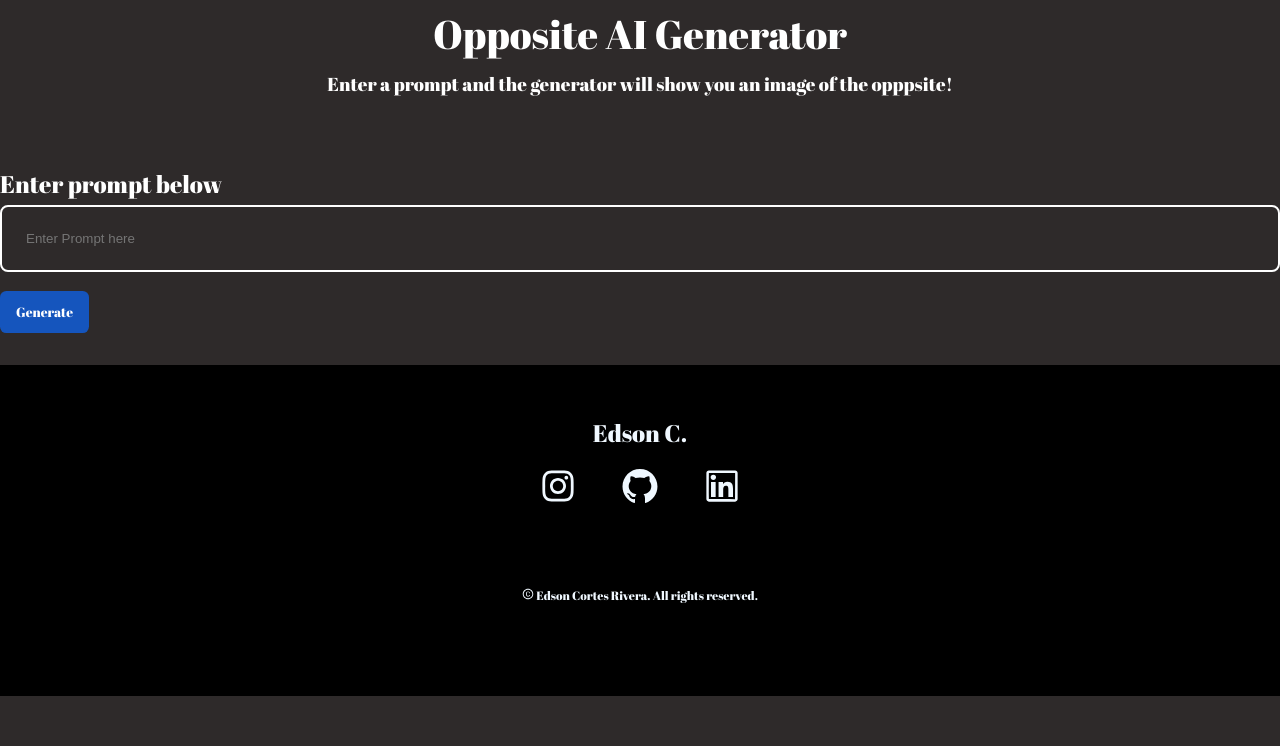
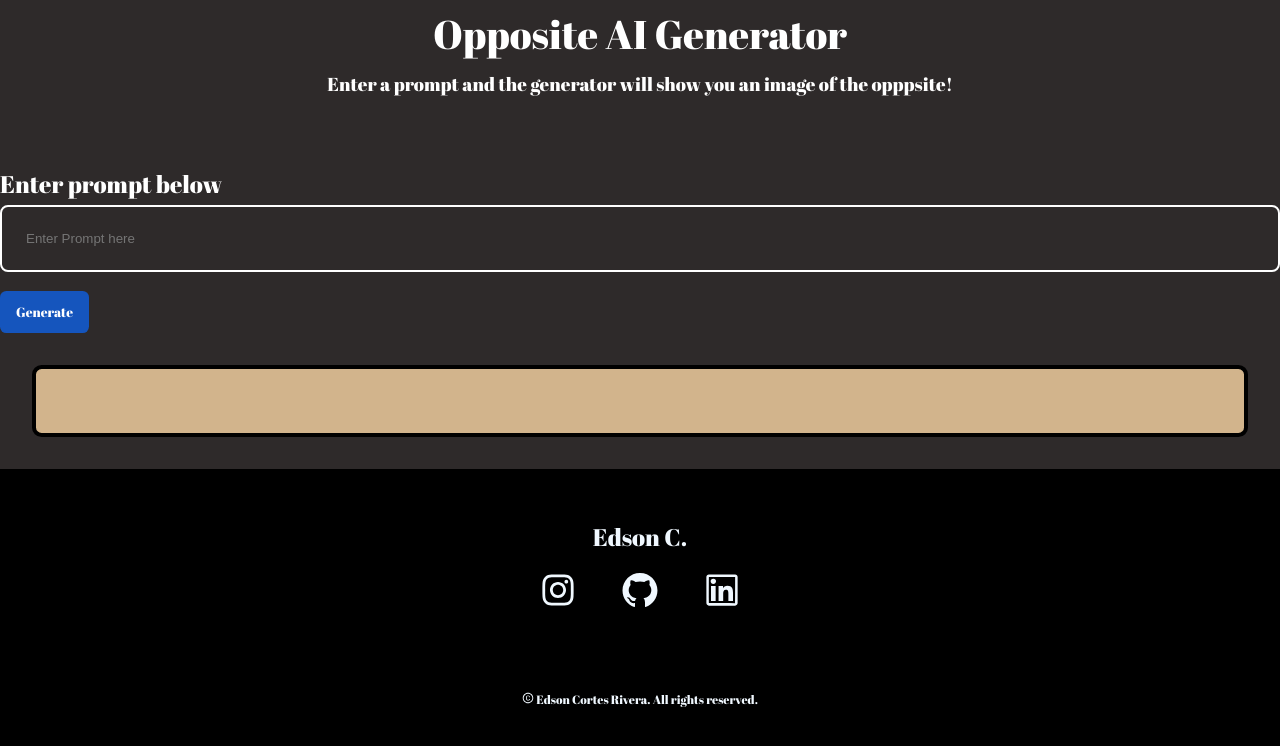
Before and after one commit to Edsoncortes40/NegaArt-website, a React (Create React App) app: page / in a window 1280 px wide. Shown: the top 746 px of the page. Built offline with nearby package versions, Linux system fonts and the light colour scheme; the HTML template or start-up script is replaced by a standard one.

Commit message:
fixed random joke formatting

```diff
--- a/src/components/Body/body.css
+++ b/src/components/Body/body.css
@@ -13,3 +13,19 @@ input {
     resize: none;
     color: var(--color-text);
 }
+
+.image_box {
+    background: tan;
+    padding: 2rem;
+    border-radius: 0.6rem;
+    margin-top: 2rem;
+    margin-left: 2rem;
+    margin-right: 2rem;
+    border: 4px solid black;
+}
+
+.joke_container {
+    margin-top: 2rem;
+    margin-left: 0.7rem;
+    margin-right: 2rem;
+}
--- a/src/components/Body/body.jsx
+++ b/src/components/Body/body.jsx
@@ -10,7 +10,7 @@ const Body = () => {
     fetch("https://official-joke-api.appspot.com/random_joke").then(
       (response) => response.json())
       .then((data) => {
-        setJoke(data.setup + "..." + data.punchline);
+        setJoke("Random Joke for no reason:  " + data.setup + " ... " + data.punchline);
       });
 
     e.target.reset();
@@ -21,12 +21,18 @@ const Body = () => {
       <h2> Enter prompt below</h2>
 
       <div>
-
-      {joke}
         <form Ref={form} onSubmit={getJoke}>
           <input type='text' name='prompt' placeholder='Enter Prompt here' required/>
           <button type='submit' className='btn'>Generate</button>
         </form>
+
+        <div className="image_box">
+
+        </div>
+
+        <div className="joke_container">
+          {joke}
+        </div>
 
       </div>
     </section>
```
